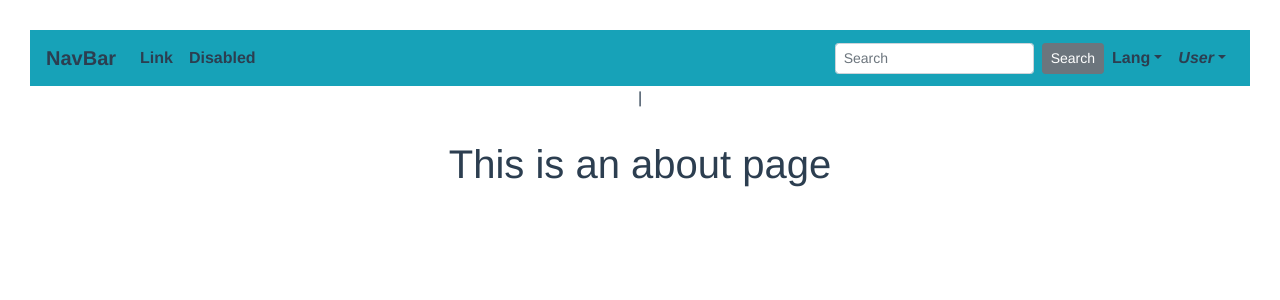
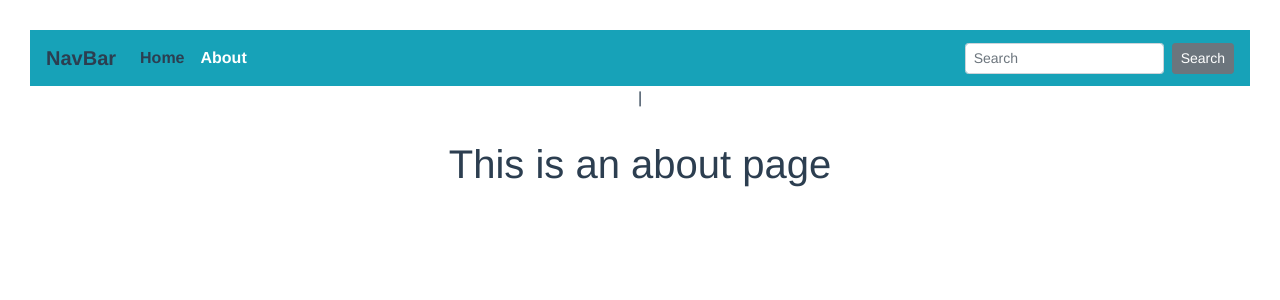
Before and after one commit to lalebdi/TestVue, a Vue app in the folder first-vue/: page /about in a window 1280 px wide. Shown: the top 300 px of the page. Built offline with nearby package versions, Linux system fonts and the light colour scheme.

Commit message:
initial nav bar styling

```diff
--- a/first-vue/src/components/TopHeader.vue
+++ b/first-vue/src/components/TopHeader.vue
@@ -7,8 +7,8 @@
 
         <b-collapse id="nav-collapse" is-nav>
         <b-navbar-nav>
-            <b-nav-item href="#">Link</b-nav-item>
-            <b-nav-item href="#" disabled>Disabled</b-nav-item>
+            <b-nav-item to="/">Home</b-nav-item>
+            <b-nav-item to="/about">About</b-nav-item>
         </b-navbar-nav>
 
         <!-- Right aligned nav items -->
@@ -18,21 +18,13 @@
             <b-button size="sm" class="my-2 my-sm-0" type="submit">Search</b-button>
             </b-nav-form>
 
-            <b-nav-item-dropdown text="Lang" right>
-            <b-dropdown-item href="#">EN</b-dropdown-item>
-            <b-dropdown-item href="#">ES</b-dropdown-item>
-            <b-dropdown-item href="#">RU</b-dropdown-item>
-            <b-dropdown-item href="#">FA</b-dropdown-item>
-            </b-nav-item-dropdown>
+            <!-- <b-nav-item-dropdown text="number of items" right>
+            <b-dropdown-item href="#">10</b-dropdown-item>
+            <b-dropdown-item href="#">20</b-dropdown-item>
+            <b-dropdown-item href="#">30</b-dropdown-item>
+            <b-dropdown-item href="#">40</b-dropdown-item>
+            </b-nav-item-dropdown> -->
 
-            <b-nav-item-dropdown right>
-            <!-- Using 'button-content' slot -->
-            <template #button-content>
-                <em>User</em>
-            </template>
-            <b-dropdown-item href="#">Profile</b-dropdown-item>
-            <b-dropdown-item href="#">Sign Out</b-dropdown-item>
-            </b-nav-item-dropdown>
         </b-navbar-nav>
         </b-collapse>
     </b-navbar>
@@ -46,5 +38,8 @@ export default {
 </script>
 
 <style lang="scss" scoped>
+#nav a.router-link-exact-active{
+    color: white;
+}
 
 </style>
```
